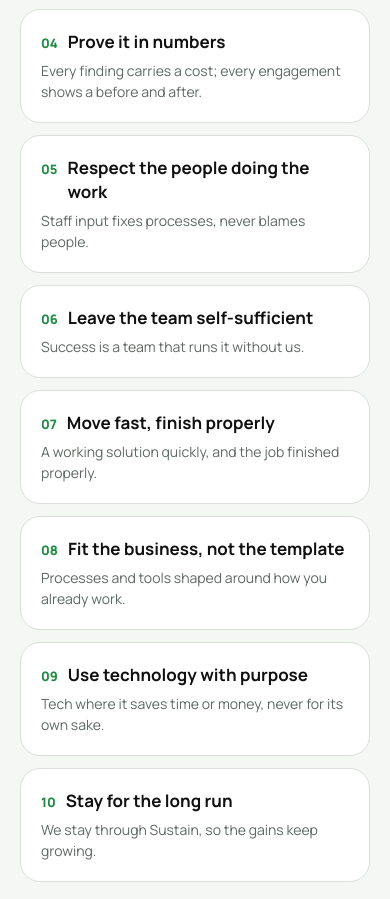
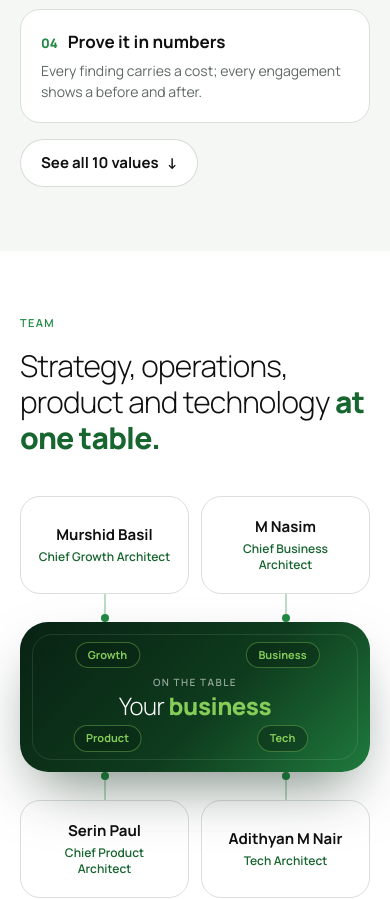
Before and after one commit to Ahamedshakir02/dotnot-solution, a Next.js app: page / in a window 390 px wide. Shown: the part 9260-10159 px from the top of the page. Built offline with nearby package versions, Linux system fonts and the light colour scheme.

Commit message:
Show four values on phones with a 'See all' button

```diff
--- a/src/components/home/Values.tsx
+++ b/src/components/home/Values.tsx
@@ -1,4 +1,8 @@
+"use client";
+
+import { useState } from "react";
 import { Ring, Section, SectionHeader } from "@/components/ui/Section";
+import { cn } from "@/lib/cn";
 
 const values = [
   ["Build, don’t just advise", "Our job ends when something works, not when a report is delivered."],
@@ -15,6 +19,7 @@ const values = [
 
 export function Values() {
   const [first, ...rest] = values;
+  const [all, setAll] = useState(false);
   return (
     <Section id="values" tone="paper">
       <SectionHeader overline="Our values" title="Ten things we hold ourselves to." accent="we hold ourselves to." />
@@ -33,7 +38,7 @@ export function Values() {
 
         <ol data-stagger className="grid gap-3 sm:grid-cols-2 md:gap-4 xl:grid-cols-3">
           {rest.map(([t, b], i) => (
-            <li key={t} className="lift flex flex-col gap-1.5 rounded-[20px] border border-line bg-white p-5 md:gap-2.5 md:p-6">
+            <li key={t} className={cn(!all && i >= 3 && "hidden md:flex", "lift flex flex-col gap-1.5 rounded-[20px] border border-line bg-white p-5 md:gap-2.5 md:p-6")}>
               <div className="flex items-baseline gap-2.5 md:flex-col md:gap-2.5">
                 <span className="text-[13px] font-extrabold text-brand">{String(i + 2).padStart(2, "0")}</span>
                 <h3 className="text-[17px] leading-6 font-bold md:text-lg">{t}</h3>
@@ -43,6 +48,15 @@ export function Values() {
           ))}
         </ol>
       </div>
+      {!all && (
+        <button
+          type="button"
+          onClick={() => setAll(true)}
+          className="mt-4 inline-flex items-center gap-2 rounded-full border-[1.5px] border-ink/15 bg-white px-5 py-3 text-[15px] font-bold text-ink md:hidden"
+        >
+          See all 10 values <span aria-hidden>↓</span>
+        </button>
+      )}
     </Section>
   );
 }
```
